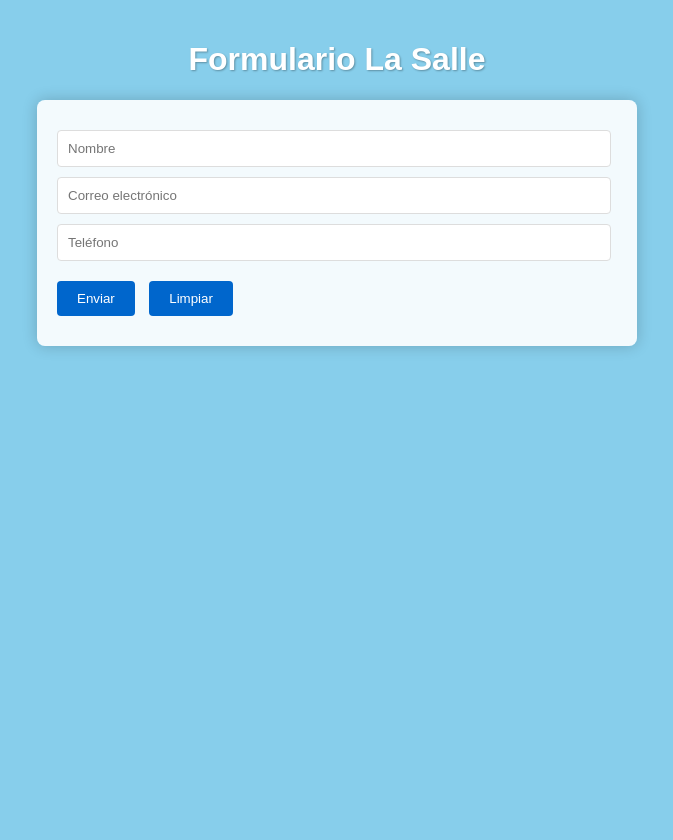
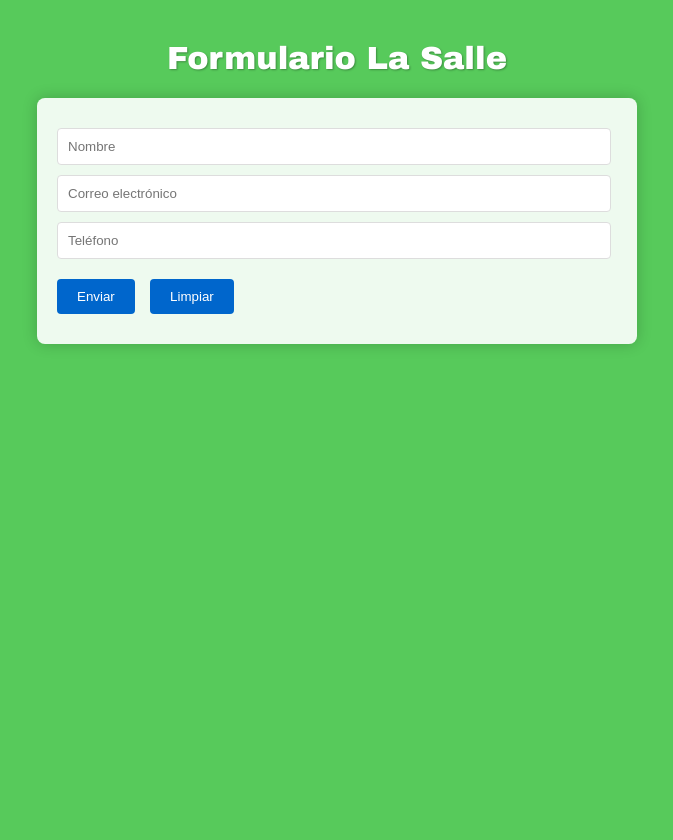
Before and after one commit to dcharry3/FORMULARIO-U-LA-SALLE, a PHP site: page / in a window 1280 px wide. Shown: the whole page, without its empty margins (303-976 px from the left). Run offline with PHP 8.4, Linux system fonts and the light colour scheme.

Commit message:
cambio de fuente y color

```diff
--- a/index.php
+++ b/index.php
@@ -14,11 +14,11 @@
         <title>Formulario La Salle</title>
         <style>
             body {
-                font-family: Arial, sans-serif;
+                font-family: Arial Black, sans-serif;
                 max-width: 600px;
                 margin: 0 auto;
                 padding: 20px;
-                background-color: #87CEEB; /* Azul cielo */
+                background-color:rgb(87, 202, 91); /* Azul cielo */
                 min-height: 100vh;
             }
             h1 {
```
